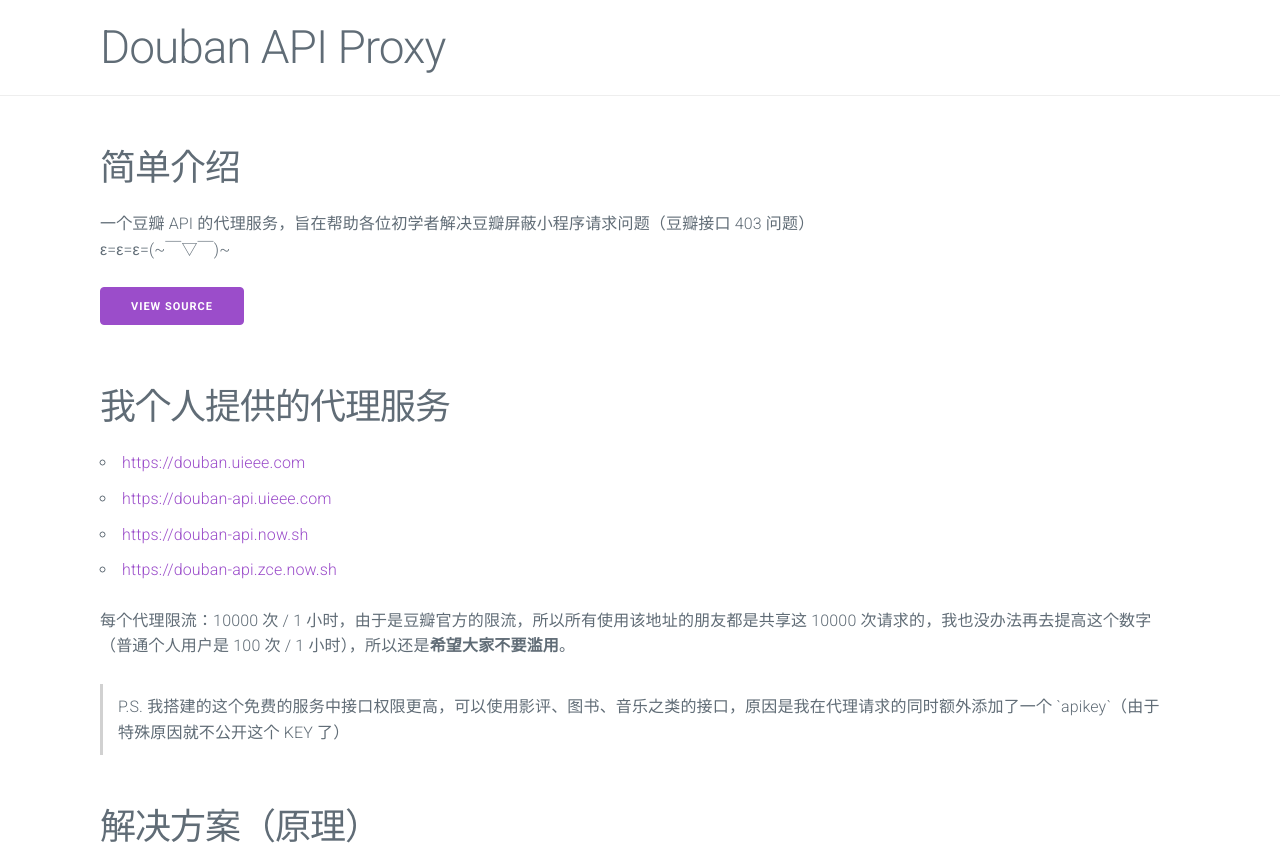
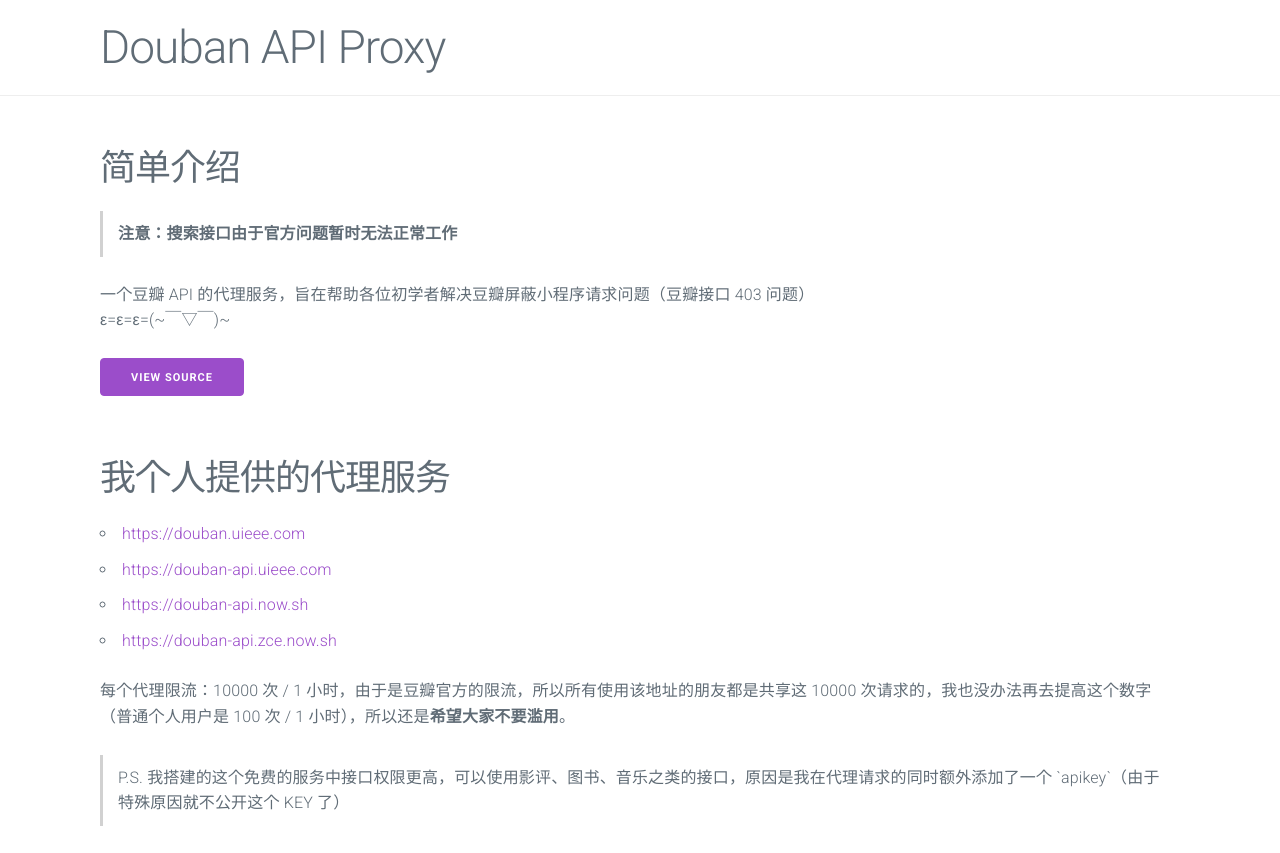
Before and after one commit to zce/api-proxy, a website: page index.html in a window 1280 px wide. Shown: the top 853 px of the page. Drawn offline with nearby package versions, Linux system fonts and the light colour scheme.

Commit message:
docs: update index.html

```diff
--- a/index.html
+++ b/index.html
@@ -34,6 +34,9 @@
   <main class="site-main">
     <section class="container">
       <h2>简单介绍</h2>
+      <blockquote>
+        <p><strong>注意：搜索接口由于官方问题暂时无法正常工作</strong></p>
+      </blockquote>
       <p>一个豆瓣 API 的代理服务，旨在帮助各位初学者解决豆瓣屏蔽小程序请求问题（豆瓣接口 403 问题）<br> ε=ε=ε=(~￣▽￣)~</p>
       <p><a href="https://github.com/zce/douban-api-proxy" class="button">View Source</a></p>
     </section>
```
